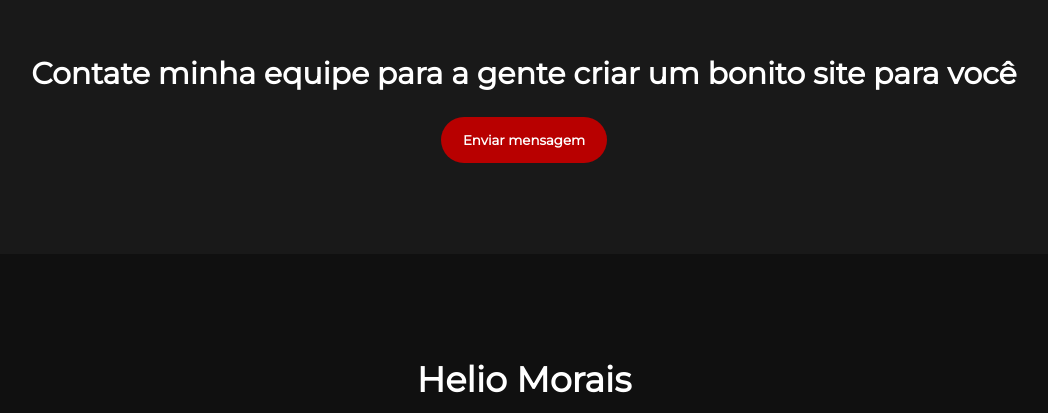
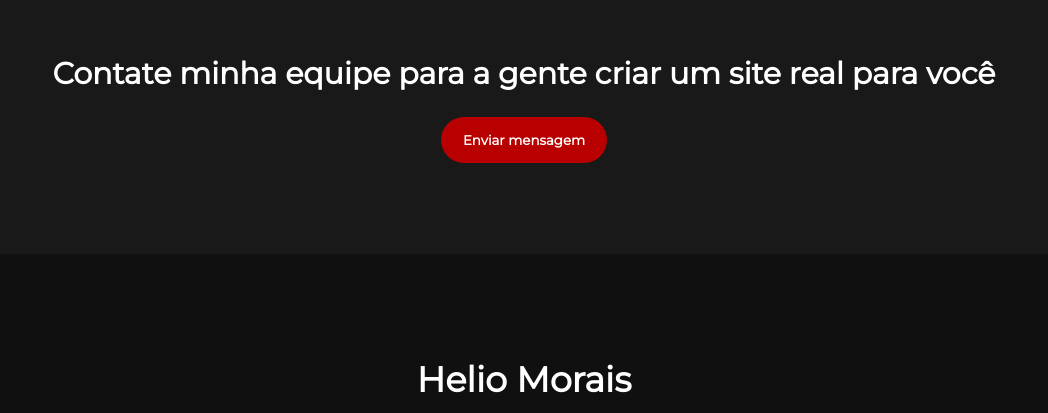
Before and after one commit to HelioMorais/heliomorais.github.io, a plain HTML site: page index.html in a window 1280 px wide. Shown: the part 2331-2744 px from the top of the page, without its empty margins (116-1164 px from the left). Drawn offline with Linux system fonts and the light colour scheme.

Commit message:
Revise call-to-action text

```diff
--- a/index.html
+++ b/index.html
@@ -98,7 +98,7 @@
 
     <!--Contatos-->
     <div class="me-contate">
-        <p>Contate minha equipe para a gente criar um bonito site para você</p>
+        <p>Contate minha equipe para a gente criar um site real para você</p>
         <button type="button">Enviar mensagem</button><!--button-->
     </div><!--me-contate-->
 
```
